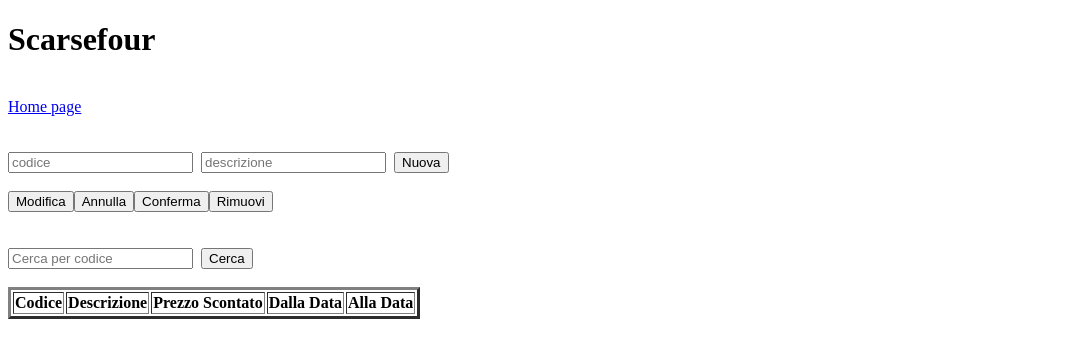
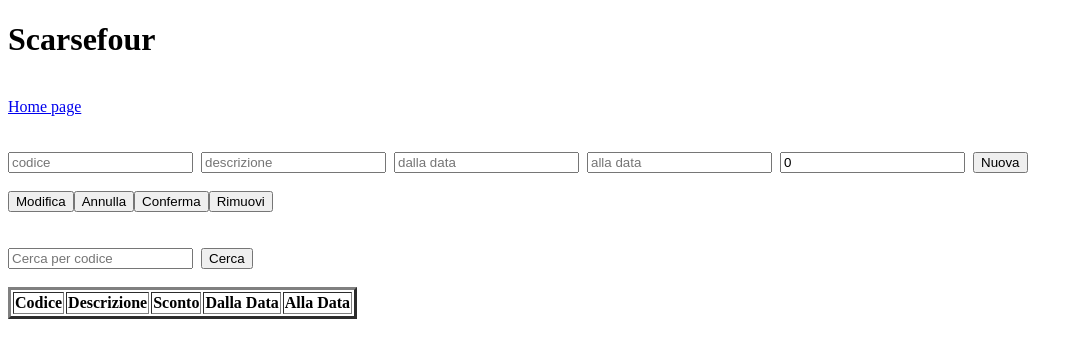
Before and after one commit to luca-lezzerini/scarsefour, an Angular app in the folder client-scarsefour/client-scarsefour/: page /app-anagrafica-sconto in a window 1280 px wide. Shown: the top 358 px of the page, without its empty margins (0-1083 px from the left). Built offline with nearby package versions, Linux system fonts and the light colour scheme.

Commit message:
Implementare UC Anagrafica Sconti #8
update HTML Anagrafica Sconti

```diff
--- a/client-scarsefour/client-scarsefour/src/app/anagrafica-sconto/anagrafica-sconto.component.html
+++ b/client-scarsefour/client-scarsefour/src/app/anagrafica-sconto/anagrafica-sconto.component.html
@@ -1,6 +1,9 @@
 <div>
     <input type="text" placeholder="codice" [(ngModel)]="sconto.codice">&nbsp;
     <input type="text" placeholder="descrizione" [(ngModel)]="sconto.descrizione">&nbsp;
+    <input type="text" placeholder="dalla data" [(ngModel)]="sconto.dallaData">&nbsp;
+    <input type="text" placeholder="alla data" [(ngModel)]="sconto.allaData">&nbsp;
+    <input type="text" placeholder="sconto" [(ngModel)]="sconto.prezzoScontato">&nbsp;
     <button (click)="nuova()">Nuova</button>
     <br><br>
     <button (click)="modifica()">Modifica</button>
@@ -17,7 +20,7 @@
     <tr>
         <th>Codice</th>
         <th>Descrizione</th>
-        <th>Prezzo Scontato</th>
+        <th>Sconto</th>
         <th>Dalla Data</th>
         <th>Alla Data</th>
     </tr>
```
Also changed, not shown: 1 other file (tests, documents, lock files or other folders).
